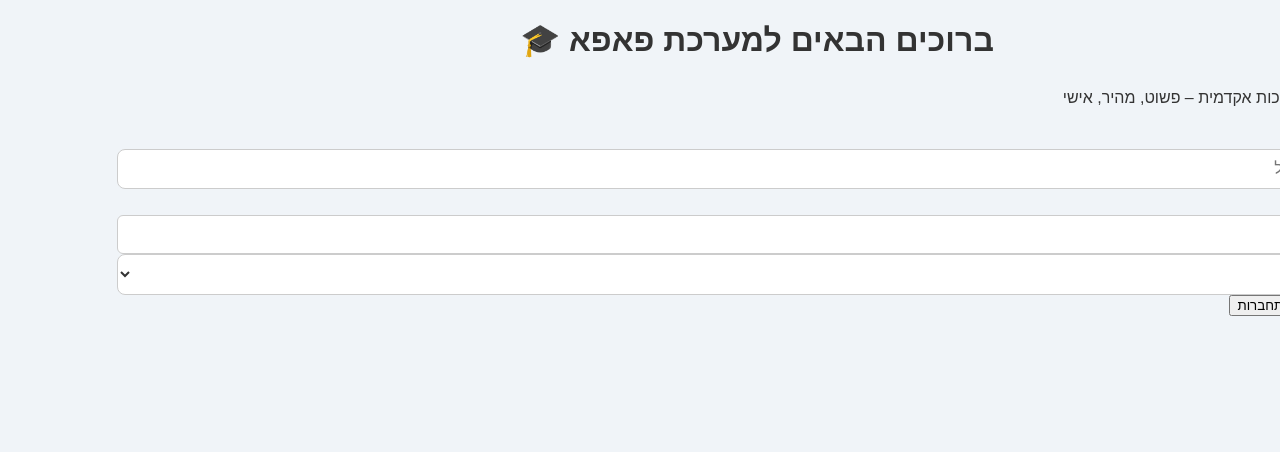
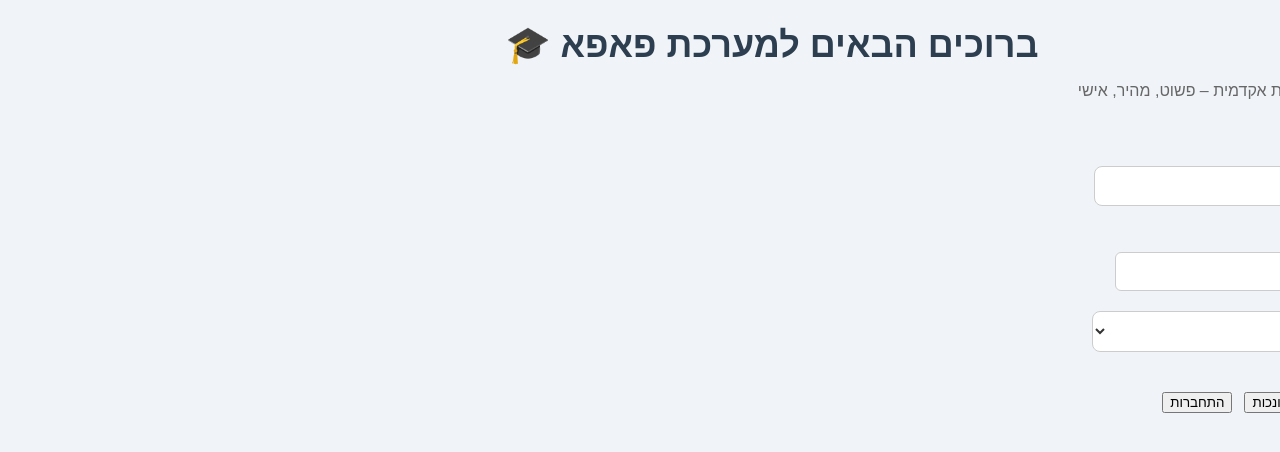
Before and after one commit to danielraz29/papa-frontend, a React (Create React App) app: page / in a window 1280 px wide. Shown: the top 452 px of the page. Built offline with nearby package versions, Linux system fonts and the light colour scheme; the HTML template or start-up script is replaced by a standard one.

Commit message:
Update HomePage.js

```diff
--- a/src/HomePage.js
+++ b/src/HomePage.js
@@ -1,6 +1,6 @@
-import styles from "./HomePage.module.css"; // <<< זה השלב 2!
 import React, { useState } from 'react';
 import { useNavigate } from 'react-router-dom';
+import styles from "./HomePage.module.css"; // CSS Module
 
 function HomePage() {
   const [name, setName] = useState('');
@@ -29,23 +29,21 @@ function HomePage() {
         throw new Error(data.detail || 'שגיאה בהתחברות');
       }
 
-      // ניווט לפי התפקיד
-      navigate(data.redirectTo);  // דוגמה: /dashboard/admin
-
+      navigate(data.redirectTo);
     } catch (err) {
       setError(err.message);
     }
   };
 
   return (
-    <div className="page-wrapper">
-      <header className="header">
+    <div className={styles.pageWrapper}>
+      <header className={styles.header}>
         <h1>ברוכים הבאים למערכת פאפא 🎓</h1>
-        <p className="subtitle">מרכז דיגיטלי לחונכות אקדמית – פשוט, מהיר, אישי</p>
+        <p className={styles.subtitle}>מרכז דיגיטלי לחונכות אקדמית – פשוט, מהיר, אישי</p>
       </header>
-      <main className="form-card">
-        <form onSubmit={handleSubmit} className="form">
-          <div className="form-group">
+      <main className={styles.formCard}>
+        <form onSubmit={handleSubmit} className={styles.form}>
+          <div className={styles.formGroup}>
             <label>שם משתמש</label>
             <input
               type="text"
@@ -54,7 +52,7 @@ function HomePage() {
               placeholder="הכנס/י את המייל"
             />
           </div>
-          <div className="form-group">
+          <div className={styles.formGroup}>
             <label>סיסמה</label>
             <input
               type="password"
@@ -63,16 +61,28 @@ function HomePage() {
               placeholder="********"
             />
           </div>
-          <select value={institution} onChange={(e) => setInstitution(e.target.value)}>
+          <select
+            value={institution}
+            onChange={(e) => setInstitution(e.target.value)}
+            className={styles.select}
+          >
             <option value=""> מוסד אקדמי</option>
             <option value="אוניברסיטת תל אביב">אוניברסיטת תל אביב</option>
             <option value="אוניברסיטת חיפה">אוניברסיטת חיפה</option>
           </select>
-          <div className="actions">
-            <button type="button" className="secondary-btn"  onClick={() => navigate("/mentor-request")}>בקשה לחונכות</button>
-            <button type="submit" className="primary-btn">התחברות</button>
+          <div className={styles.actions}>
+            <button
+              type="button"
+              className={styles.secondaryBtn}
+              onClick={() => navigate("/mentor-request")}
+            >
+              בקשה לחונכות
+            </button>
+            <button type="submit" className={styles.primaryBtn}>
+              התחברות
+            </button>
           </div>
-          {error && <p className="error">{error}</p>}
+          {error && <p className={styles.error}>{error}</p>}
         </form>
       </main>
     </div>
```
